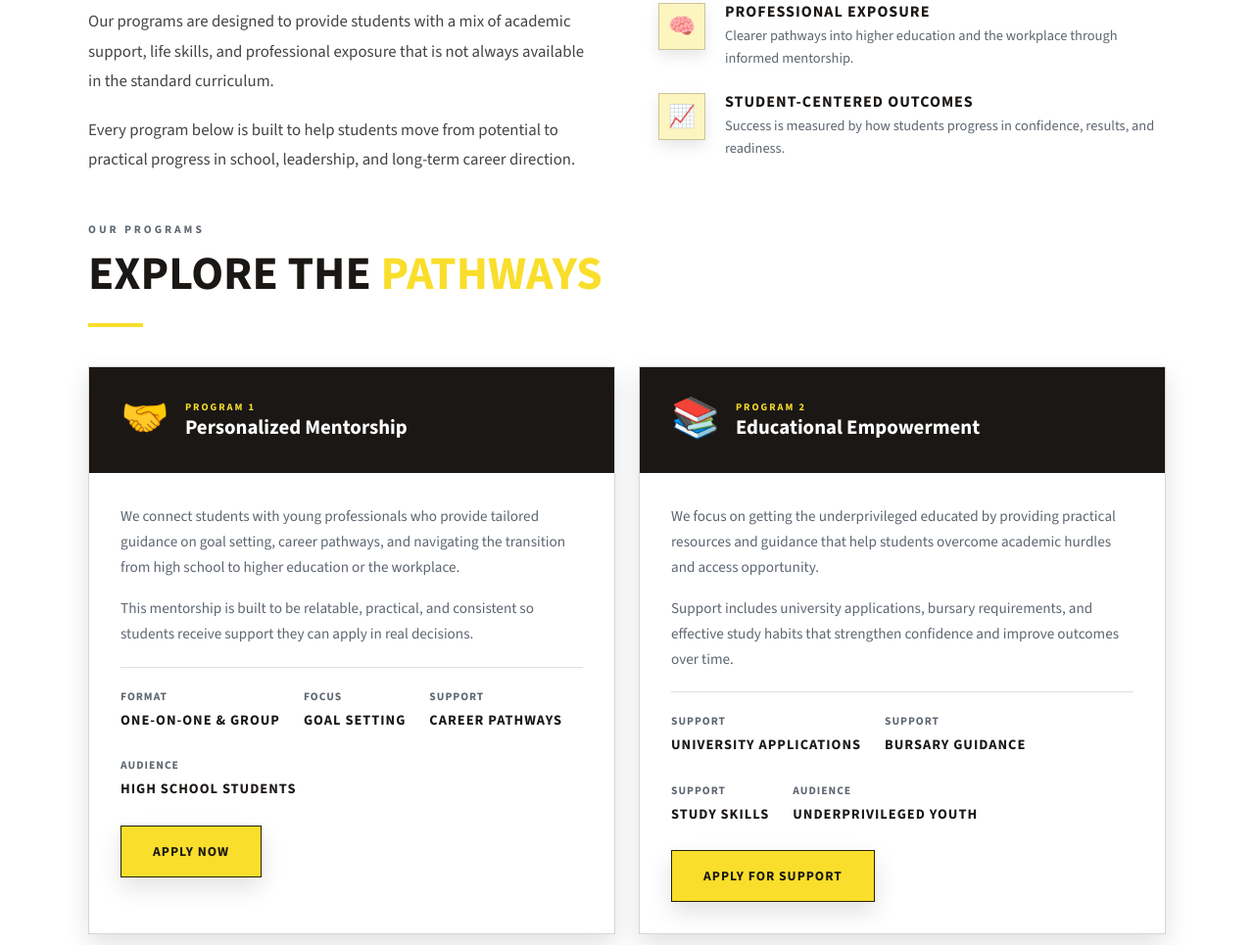
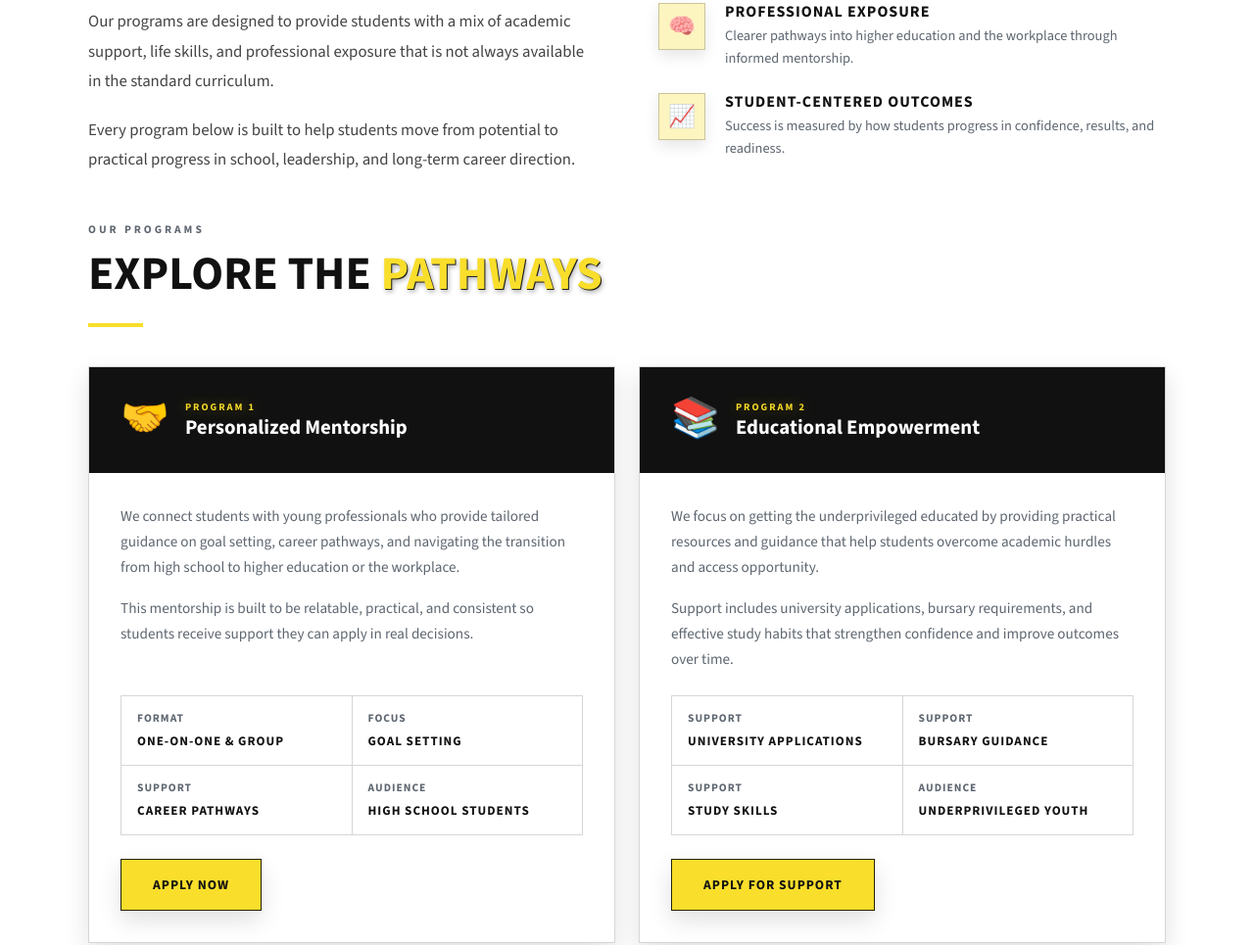
Before and after one commit to ManLikeBrandon/nexgen-coming-soon, a plain HTML site: page programs.html in a window 1280 px wide. Shown: the part 802-1767 px from the top of the page at 98% size. Drawn offline with nearby package versions, Linux system fonts and the light colour scheme.

Commit message:
Latest Updates

```diff
--- a/css/styles.css
+++ b/css/styles.css
@@ -6,11 +6,11 @@
 :root {
     --yellow:     #f9de2b;
     --yellow-soft:#fdf5c0;
-    --black:      #1a1715;
+    --black:      #111111;
     --bg-grey:    #eef1f4;
     --white:      #ffffff;
     --off-white:  #f8f7f4;
-    --dark-text:  #1a1715;
+    --dark-text:  #111111;
     --mid-grey:   #5e6670;
     --light-grey: #dce2e8;
 
@@ -474,7 +474,8 @@ p:last-child { margin-bottom: 0; }
     letter-spacing: 2px;
     color: var(--yellow);
 }
-.program-card-body { padding: 2rem; flex: 1; }
+.program-card-body { padding: 2rem; flex: 1; display: flex; flex-direction: column; }
+.program-card-body > :has(+ .program-details) { margin-bottom: 1.5rem; }
 .program-card-body p { font-size: 0.95rem; color: var(--mid-grey); line-height: 1.7; }
 .program-bullet-list {
     list-style: disc;
@@ -488,12 +489,11 @@ p:last-child { margin-bottom: 0; }
     margin-bottom: 0.25rem;
 }
 .program-details {
-    display: flex;
-    gap: 1.5rem;
-    margin-top: 1.25rem;
-    padding-top: 1.25rem;
-    border-top: 1px solid var(--light-grey);
-    flex-wrap: wrap;
+    display: grid;
+    grid-template-columns: repeat(2, minmax(0, 1fr));
+    margin-top: auto;
+    border-top: 1px solid rgba(0, 0, 0, 0.16);
+    border-left: 1px solid rgba(0, 0, 0, 0.16);
 }
 .program-detail {
     font-family: var(--font-heading);
@@ -502,12 +502,18 @@ p:last-child { margin-bottom: 0; }
     text-transform: uppercase;
     letter-spacing: 1px;
     color: var(--mid-grey);
+    padding: 0.8rem 1rem;
+    border-right: 1px solid rgba(0, 0, 0, 0.16);
+    border-bottom: 1px solid rgba(0, 0, 0, 0.16);
 }
 .program-detail span {
     display: block;
     color: var(--black);
-    font-size: 0.9rem;
+    font-size: 0.82rem;
     margin-top: 0.15rem;
+}
+@media (max-width: 480px) {
+    .program-details { grid-template-columns: 1fr; }
 }
 
 /* ============================================================
@@ -905,6 +911,32 @@ button[disabled] {
    ============================================================ */
 .text-center  { text-align: center; }
 .text-yellow  { color: var(--yellow); }
+
+/* Shadows that lift yellow text off its background */
+.section-title .accent {
+    text-shadow: 1px 1px 0 rgba(0, 0, 0, 0.85), 2px 3px 5px rgba(0, 0, 0, 0.3);
+}
+.section-black .section-title .accent,
+.nav-brand-name em,
+.nav-links a.active:not(.nav-cta),
+.hero-eyebrow,
+.hero h1 .hl,
+.page-hero .eyebrow,
+.program-card-header .prog-tag,
+.pull-quote blockquote p .hl,
+.cta-section h2 span,
+.footer-slogan,
+.footer-col h4,
+.footer-col ul li a:hover,
+.footer-bottom a:hover,
+.dark-panel-eyebrow,
+.timeline-year,
+.quick-links-panel h4,
+.quick-links-list a:hover,
+.breadcrumb span,
+.breadcrumb a:hover {
+    text-shadow: 0 1px 2px rgba(0, 0, 0, 0.9), 0 0 12px rgba(249, 222, 43, 0.4);
+}
 .mt-1 { margin-top: 1rem; }
 .mt-2 { margin-top: 2rem; }
 .mt-3 { margin-top: 3rem; }
@@ -964,7 +996,7 @@ button[disabled] {
 .programs-intro-text-gap  { font-size: 1.05rem; line-height: 1.8; color: #444; margin-bottom: 2rem; }
 .programs-cards-label     { margin-top: 3rem; }
 .program-card-actions     { display: flex; gap: 0.75rem; flex-wrap: wrap; margin-top: 1.5rem; }
-.program-card-cta         { margin-top: 1.5rem; }
+.program-card-cta         { margin-top: 1.5rem; align-self: flex-start; }
 .impact-goal-wrap         { max-width: 900px; }
 .impact-goal-text         { max-width: 900px; margin-bottom: 0; }
 
@@ -1418,7 +1450,7 @@ details[open] .faq-icon { transform: rotate(45deg); }
 }
 .legal-toc a::before {
     content: counter(legal-toc) ". ";
-    color: var(--yellow);
+    color: var(--black);
     font-weight: 500;
 }
 .legal-toc a:hover { color: var(--black); }
--- a/programs.html
+++ b/programs.html
@@ -14,7 +14,7 @@
     <link rel="icon" type="image/png" sizes="16x16" href="favicon-16x16.png">
     <link rel="apple-touch-icon" sizes="180x180" href="apple-touch-icon.png">
     <link rel="manifest" href="site.webmanifest">
-    <meta name="theme-color" content="#1a1715">
+    <meta name="theme-color" content="#111111">
 </head>
 <body>
 
```
Also changed, not shown: about.html (+1 -1 lines), coming-soon.html (+4 -4 lines), contact.html (+1 -1 lines), donate.html (+1 -1 lines), get-involved.html (+1 -1 lines), index.html (+1 -1 lines), main.html (+1 -1 lines), page.html (+1 -1 lines), privacy.html (+1 -1 lines), team.html (+1 -1 lines), terms.html (+1 -1 lines), README.md, site.webmanifest.
